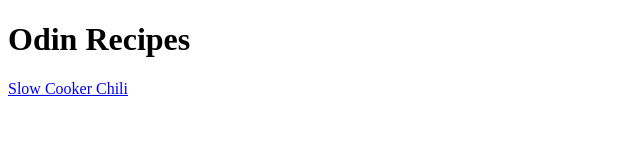
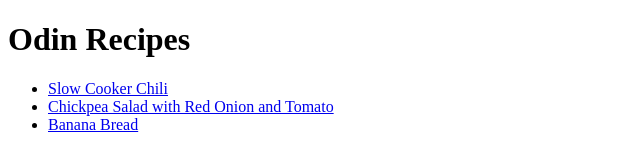
Before and after one commit to Wjpayne/odin-recipes, a plain HTML site: page index.html in a window 1280 px wide. Shown: the whole page, without its empty margins (0-640 px from the left). Drawn offline with Linux system fonts and the light colour scheme.

Commit message:
Add Recipes to main page

```diff
--- a/index.html
+++ b/index.html
@@ -7,6 +7,10 @@
 </head>
 <body>
     <h1>Odin Recipes</h1>
-    <a href="recipes/Slow-Cooker-Chili.html">Slow Cooker Chili</a>
+    <ul>
+    <li><a href="recipes/slow-cooker-chili.html">Slow Cooker Chili</a></li>
+    <li><a href="recipes/chickpea-sald.html">Chickpea Salad with Red Onion and Tomato</a></li>
+    <li><a href="recipes/banana-bread.html">Banana Bread</a></li>
+    </ul>
 </body>
 </html>
```
